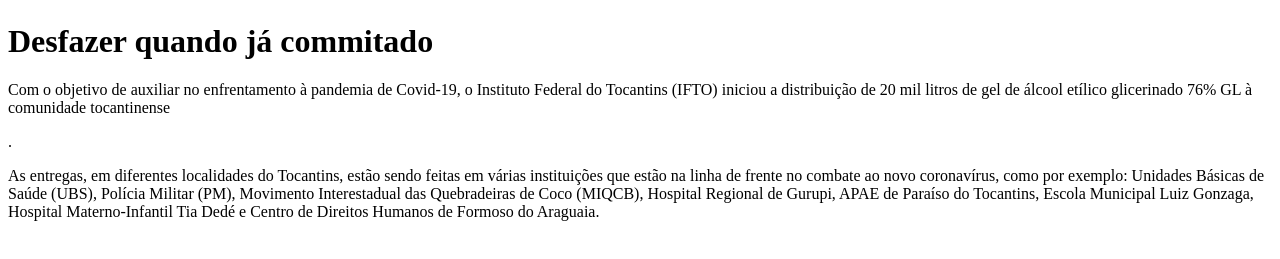
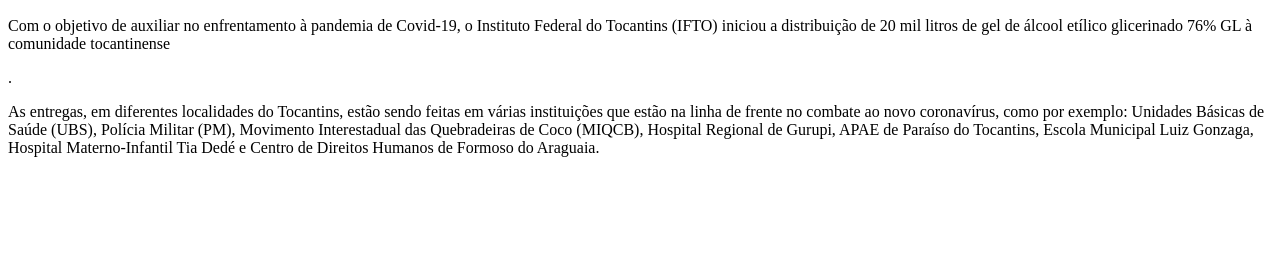
Before and after one commit to HCampelo/PW, a plain HTML site: page index.html in a window 1280 px wide. Shown: the part 257-516 px from the top of the page. Drawn offline with Linux system fonts and the light colour scheme.

Commit message:
Revert "Adicionado h1"
This reverts commit e0ff873c9c7bdaaed3fc0b3cfad58f231541f7ce.

```diff
--- a/index.html
+++ b/index.html
@@ -11,7 +11,6 @@
 <img src="img\imagem.jpeg">
 <h1> Alteração para teste </h1>
 <img src="img\imagem01.jpeg">
-<h1> Desfazer quando já commitado</h1>
 <p>Com o objetivo de auxiliar no enfrentamento à pandemia de Covid-19, o Instituto Federal do Tocantins (IFTO) iniciou a distribuição de 20 mil litros de gel de álcool etílico glicerinado 76% GL à comunidade tocantinense</p>.
 <p>As entregas, em diferentes localidades do Tocantins, estão sendo feitas em várias instituições que estão na linha de frente no combate ao novo coronavírus, como por exemplo: Unidades Básicas de Saúde (UBS), Polícia Militar (PM), Movimento Interestadual das Quebradeiras de Coco (MIQCB), Hospital Regional de Gurupi, APAE de Paraíso do Tocantins, Escola Municipal Luiz Gonzaga, Hospital Materno-Infantil Tia Dedé e Centro de Direitos Humanos de Formoso do Araguaia.</p>
 </body>
```
